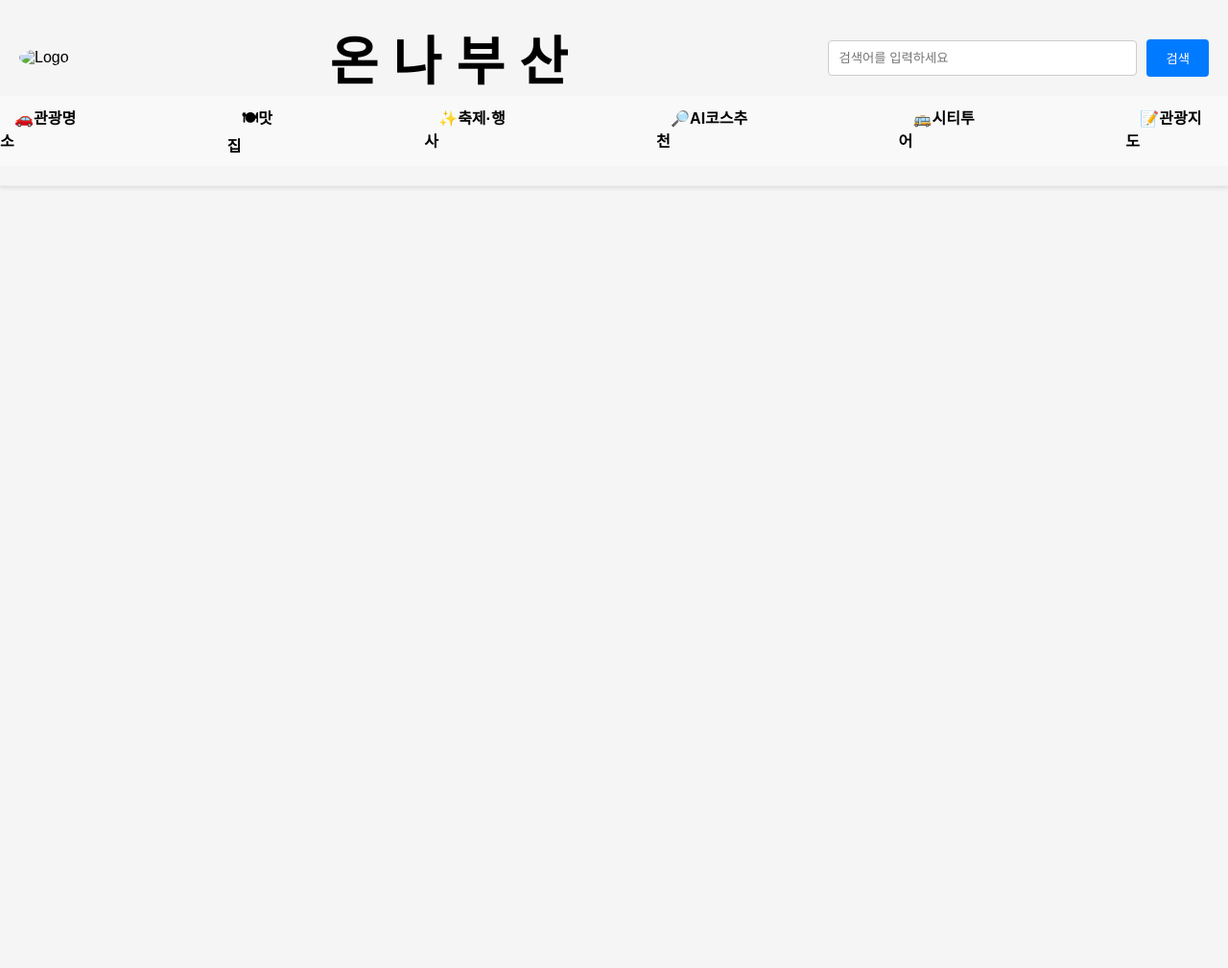
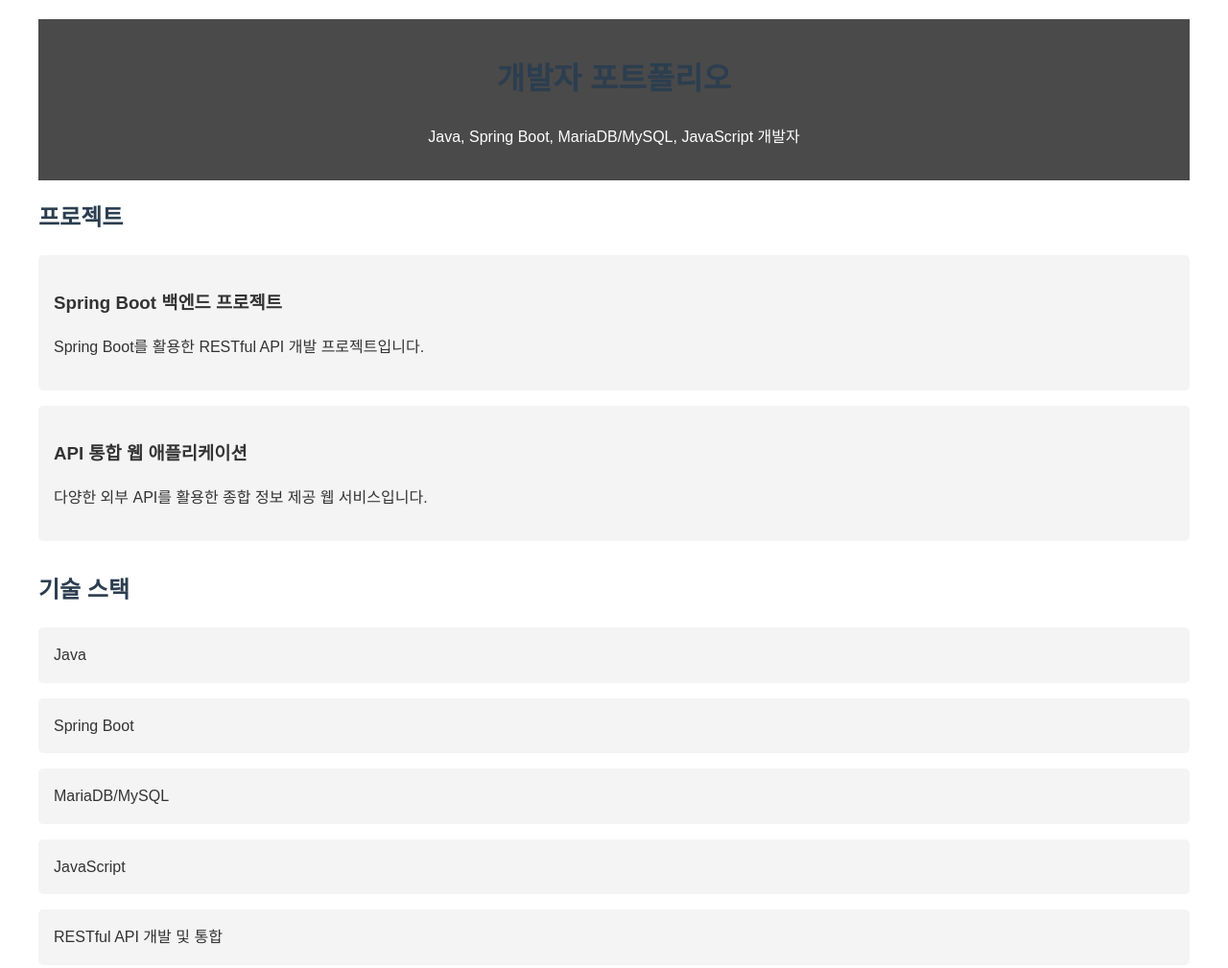
Before and after one commit to bubby3854/bubby3854.github.io, a plain HTML site: page index.html in a window 1280 px wide. Shown: the top 1009 px of the page at 96% size. Before the commit the page ends 800 px from the top, so only its background shows below. Drawn offline with Linux system fonts and the light colour scheme.

Commit message:
no message

```diff
--- a/index.html
+++ b/index.html
@@ -1,121 +1,102 @@
 <!DOCTYPE html>
-<html>
+<html lang="ko">
 <head>
     <meta charset="UTF-8">
-<title>Insert title here</title>
+    <meta name="viewport" content="width=device-width, initial-scale=1.0">
+    <title>개발자 포트폴리오</title>
     <style>
         body {
-		margin: 0;
-		font-family: Arial, sans-serif;
-		background-color: #f5f5f5;
+            font-family: 'Arial', sans-serif;
+            line-height: 1.6;
+            color: #333;
+            max-width: 1200px;
+            margin: 0 auto;
+            padding: 20px;
         }
         header {
-		width: 100%;
-		background: url('/img/pado.png') no-repeat center center;
-		background-size: cover;
-		border-bottom: 1px solid #eee;
-		box-shadow: 0 2px 4px rgba(0, 0, 0, 0.1);
+            background-color: #4a4a4a;
+            color: white;
+            text-align: center;
+            padding: 1rem;
         }
-	.head {
-		width: 100%;
-		max-width: 1400px;
-		margin: 0 auto;
-		display: flex;
-		flex-direction: column;
-		align-items: center;
-		padding: 20px 0;
+        h1, h2 {
+            color: #2c3e50;
         }
-	.head-top {
-		display: flex;
-		justify-content: space-between;
-		align-items: center;
-		width: 100%;
-		padding: 0 20px;
-		box-sizing: border-box;
+        section {
+            margin-bottom: 2rem;
         }
-	.logo img {
-		width: 150px;
-		border-radius: 50%; /* 둥글게 만들기 */
+        .project, .skill, .api-exp {
+            background-color: #f4f4f4;
+            border-radius: 5px;
+            padding: 1rem;
+            margin-bottom: 1rem;
         }
-	.title {
-		margin: 0;
-		font-size: 55px; /* 글씨 크기 크게 */
-		font-weight: bold; /* 글씨 진하게 */
-		color: black;
+        .contact a {
+            color: #3498db;
+            text-decoration: none;
         }
-	.search-bar {
-		display: flex;
-		align-items: center;
-		gap: 10px;
+        .contact a:hover {
+            text-decoration: underline;
         }
-	.search-bar input[type="text"] {
-		width: 300px;
+        @media (max-width: 600px) {
+            body {
                 padding: 10px;
-		border: 1px solid #ccc;
-		border-radius: 4px;
             }
-	.search-bar button {
-		padding: 10px 20px;
-		border: none;
-		background-color: #007BFF;
-		color: white;
-		border-radius: 4px;
-		cursor: pointer;
-	}
-	.search-bar button:hover {
-		background-color: #0056b3;
-	}
-	.nav {
-		width: 100%;
-		padding: 10px 0;
-		background-color: #f9f9f9;
-	}
-	.nav ul {
-		display: flex;
-		justify-content: center;
-		gap: 130px;
-		list-style: none;
-		margin: 0;
-		padding: 0;
-	}
-	.nav ul li a {
-		text-decoration: none;
-		color: #000;
-		font-weight: bold;
-		padding: 10px 15px;
-		border-radius: 4px;
-		transition: background-color 0.3s, color 0.3s;
-	}
-	.nav ul li a:hover {
-		background-color: #007BFF;
-		color: white;
         }
     </style>
 </head>
 <body>
     <header>
-	<div class="head">
-		<div class="head-top">
-			<div class="logo">
-				<img src="/img/busan.png" alt="Logo">
+        <h1>개발자 포트폴리오</h1>
+        <p>Java, Spring Boot, MariaDB/MySQL, JavaScript 개발자</p>
+    </header>
+
+    <main>
+        <section id="projects">
+            <h2>프로젝트</h2>
+            <div class="project">
+                <h3>Spring Boot 백엔드 프로젝트</h3>
+                <p>Spring Boot를 활용한 RESTful API 개발 프로젝트입니다.</p>
             </div>
-			<h1 class="title">온  나  부  산</h1>
-			<div class="search-bar">
-				<input type="text" placeholder="검색어를 입력하세요">
-				<button type="button">검색</button>
+            <div class="project">
+                <h3>API 통합 웹 애플리케이션</h3>
+                <p>다양한 외부 API를 활용한 종합 정보 제공 웹 서비스입니다.</p>
             </div>
-		</div>
-		<div class="nav">
+        </section>
+
+        <section id="skills">
+            <h2>기술 스택</h2>
+            <div class="skill">Java</div>
+            <div class="skill">Spring Boot</div>
+            <div class="skill">MariaDB/MySQL</div>
+            <div class="skill">JavaScript</div>
+            <div class="skill">RESTful API 개발 및 통합</div>
+        </section>
+
+        <section id="api-experience">
+            <h2>API 사용 경험</h2>
+            <div class="api-exp">AI API (OpenAI, Google Cloud AI)</div>
+            <div class="api-exp">날씨 API (OpenWeatherMap)</div>
+            <div class="api-exp">뉴스 API (NewsAPI)</div>
+            <div class="api-exp">공공데이터 포털 API</div>
+            <div class="api-exp">지도 API (Google Maps, Kakao Maps)</div>
+        </section>
+
+        <section id="blog">
+            <h2>기술 블로그</h2>
             <ul>
-				<li><a href="/tourList">🚗관광명소</a></li>
-				<li><a href="/foodList">🍽맛집</a></li>
-				<li><a href="/festivalList">✨축제·행사</a></li>
-				<li><a href="/recommand">🔎AI코스추천</a></li>
-				<li><a href="">🚌시티투어</a></li>
-				<li><a href="/showTheWay">📝관광지도</a></li>
+                <li><a href="#">API 통합 튜토리얼</a></li>
+                <li><a href="#">Spring Boot 팁과 트릭</a></li>
+                <li><a href="#">데이터베이스 최적화 기법</a></li>
             </ul>
-		</div>
-	</div>
-</header>
+        </section>
+
+        <section id="contact" class="contact">
+            <h2>연락처</h2>
+            <p>Email: <a href="mailto:your.email@example.com">your.email@example.com</a></p>
+            <p>GitHub: <a href="https://github.com/yourusername">github.com/yourusername</a></p>
+            <p>LinkedIn: <a href="https://linkedin.com/in/yourprofile">linkedin.com/in/yourprofile</a></p>
+        </section>
+    </main>
 </body>
 </html>
```
Lines whose indentation alone changed are shown as unchanged.
